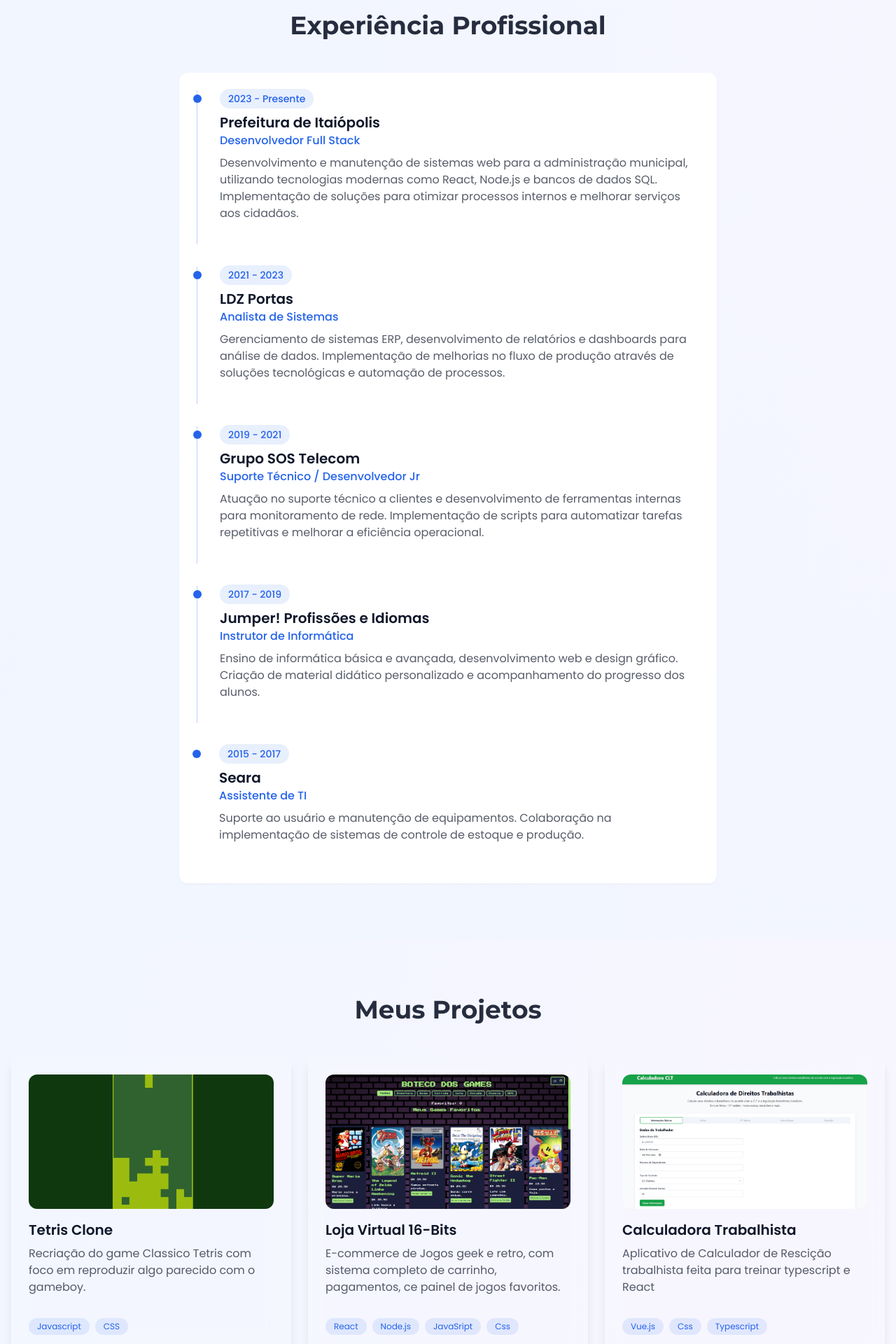
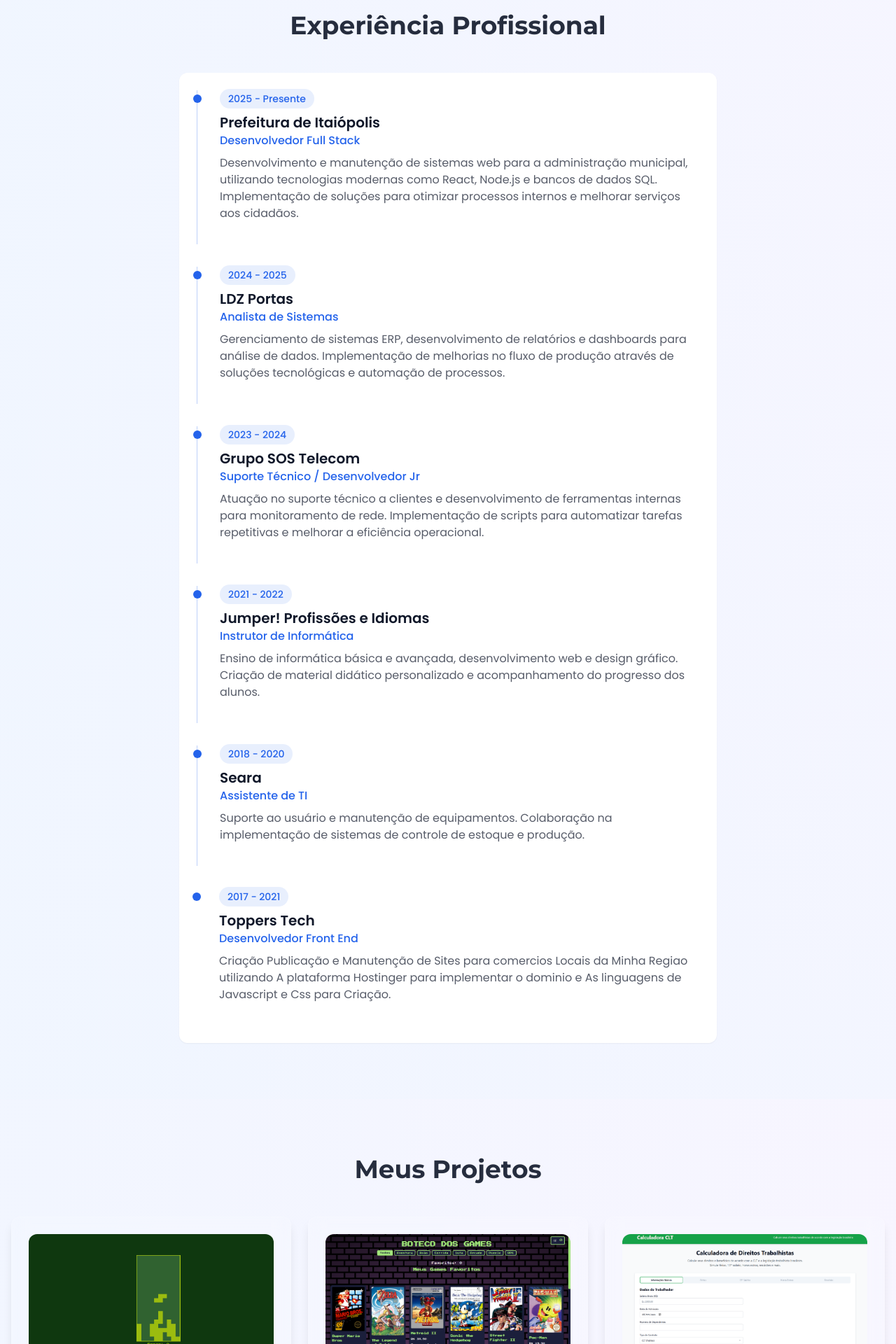
Before and after one commit to vitto2099/portifolio, a React (Vite) app: page / in a window 1280 px wide. Shown: the part 1900-3820 px from the top of the page at 70% size. Built offline with nearby package versions, Linux system fonts and the light colour scheme.

Commit message:
bug corrigido faltou uma virgula

```diff
--- a/src/components/ExperienceSection.tsx
+++ b/src/components/ExperienceSection.tsx
@@ -5,33 +5,39 @@ import { Card } from "@/components/ui/card";
 const experiences = [
   {
     company: "Prefeitura de Itaiópolis",
-    period: "2023 - Presente",
+    period: "2025 - Presente",
     role: "Desenvolvedor Full Stack",
     description: "Desenvolvimento e manutenção de sistemas web para a administração municipal, utilizando tecnologias modernas como React, Node.js e bancos de dados SQL. Implementação de soluções para otimizar processos internos e melhorar serviços aos cidadãos."
   },
   {
     company: "LDZ Portas",
-    period: "2021 - 2023",
+    period: "2024 - 2025",
     role: "Analista de Sistemas",
     description: "Gerenciamento de sistemas ERP, desenvolvimento de relatórios e dashboards para análise de dados. Implementação de melhorias no fluxo de produção através de soluções tecnológicas e automação de processos."
   },
   {
     company: "Grupo SOS Telecom",
-    period: "2019 - 2021",
+    period: "2023 - 2024",
     role: "Suporte Técnico / Desenvolvedor Jr",
     description: "Atuação no suporte técnico a clientes e desenvolvimento de ferramentas internas para monitoramento de rede. Implementação de scripts para automatizar tarefas repetitivas e melhorar a eficiência operacional."
   },
   {
     company: "Jumper! Profissões e Idiomas",
-    period: "2017 - 2019",
+    period: "2021 - 2022",
     role: "Instrutor de Informática",
     description: "Ensino de informática básica e avançada, desenvolvimento web e design gráfico. Criação de material didático personalizado e acompanhamento do progresso dos alunos."
   },
   {
     company: "Seara",
-    period: "2015 - 2017",
+    period: "2018 - 2020",
     role: "Assistente de TI",
     description: "Suporte ao usuário e manutenção de equipamentos. Colaboração na implementação de sistemas de controle de estoque e produção."
+  },
+  {
+    company: "Toppers Tech",
+    period: "2017 - 2021",
+    role: "Desenvolvedor Front End",
+    description: "Criação Publicação e Manutenção de Sites para comercios Locais da Minha Regiao utilizando A plataforma Hostinger para implementar o dominio e As linguagens de Javascript e Css para Criação."
   }
 ];
 
--- a/src/components/ProjectsSection.tsx
+++ b/src/components/ProjectsSection.tsx
@@ -8,7 +8,7 @@ const projects = [
     name: "Tetris Clone",
     description: "Recriação do game Classico Tetris com foco em reproduzir algo parecido com o gameboy.",
     technologies: ["Javascript", "CSS"],
-    image: "/public/images/tetrisClone.png",
+    image: "/public/images/tetris.png",
     github: "https://github.com/vitorkunicki/netflix-clone",
     live: "#"
   },
```
Also changed, not shown: public/images/tetris.png (added).
